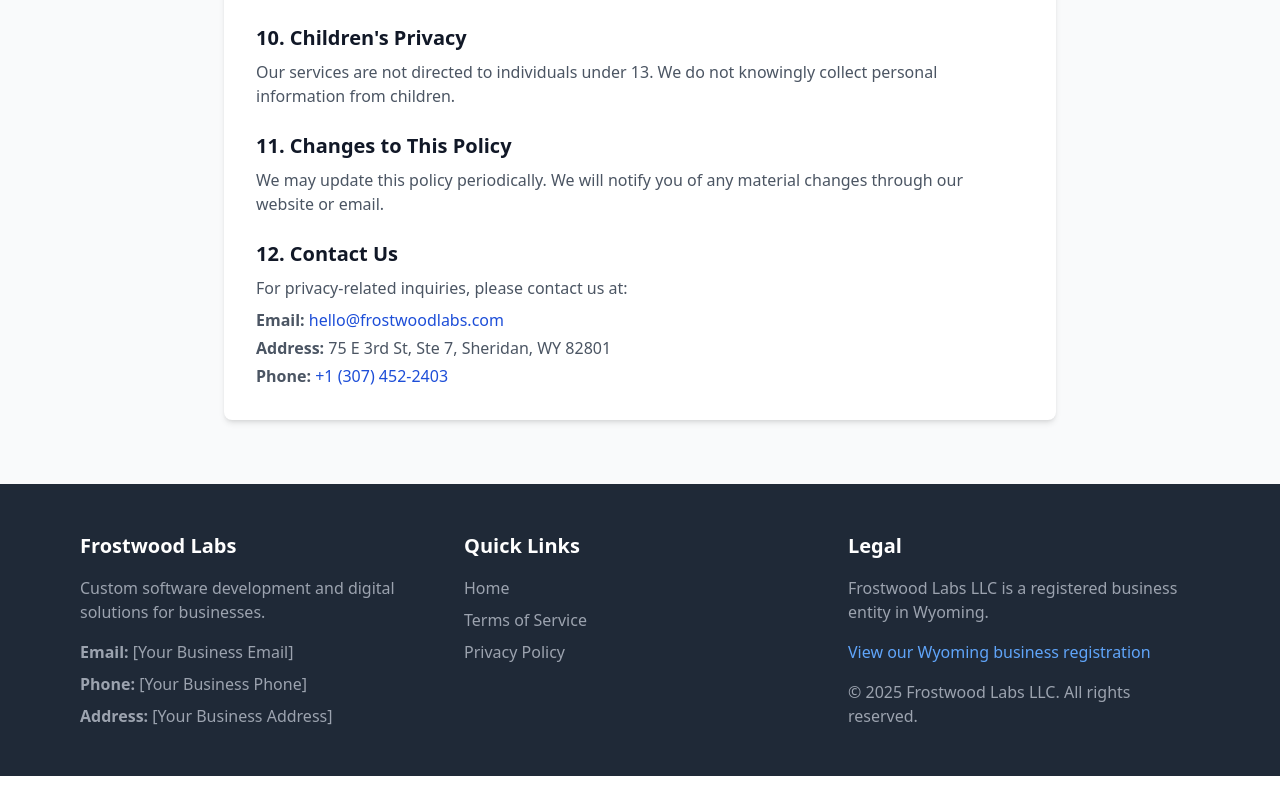
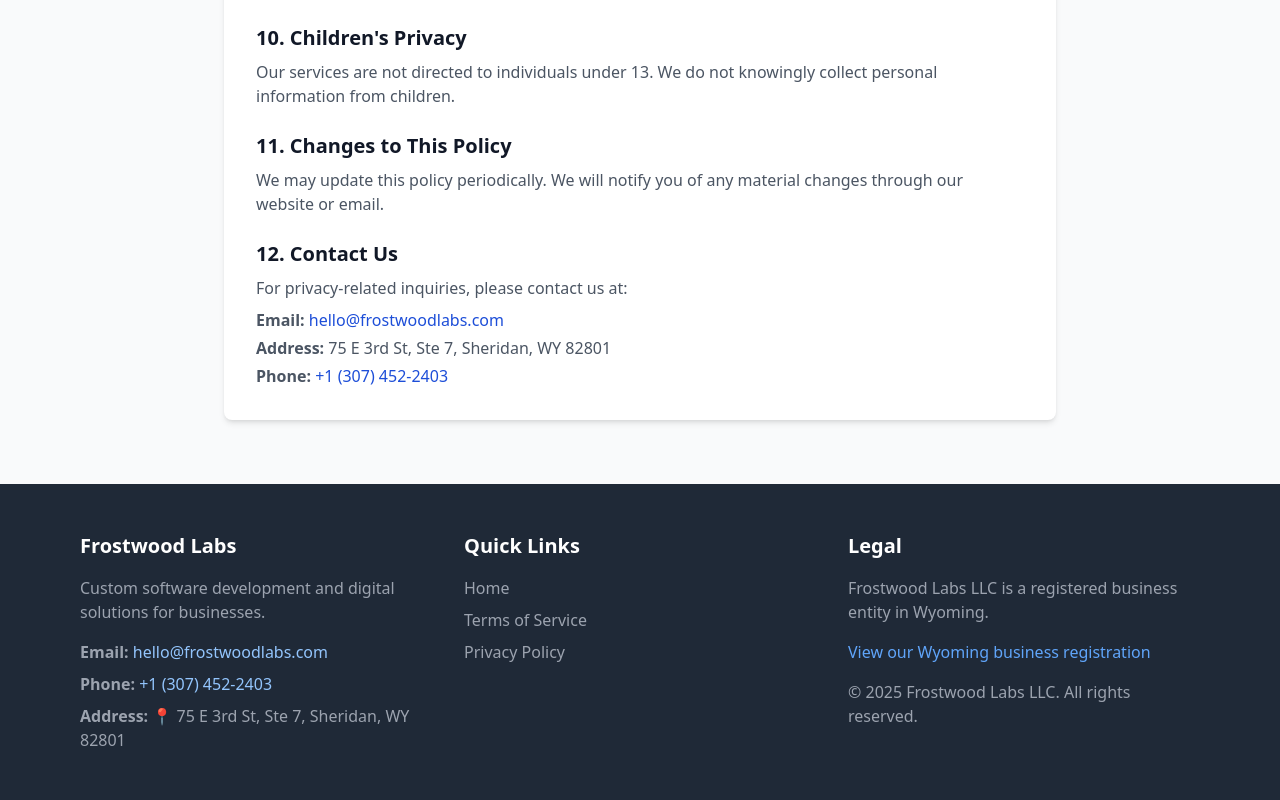
Before and after one commit to wladimir/frostwoodlabs, a React (Vite) app: page /privacy in a window 1280 px wide. Shown: the part 1992-2792 px from the top of the page. Before the commit the page ends 2768 px from the top, so only its background shows below. Built offline with nearby package versions, Linux system fonts and the light colour scheme.

Commit message:
new look

```diff
--- a/src/components/Footer.tsx
+++ b/src/components/Footer.tsx
@@ -14,13 +14,13 @@
             </p>
             <div className="space-y-2">
               <p className="text-gray-400">
-                <strong>Email:</strong> [Your Business Email]
+                <strong>Email:</strong> <a href="mailto:hello@frostwoodlabs.com" className="hover:underline text-blue-300">hello@frostwoodlabs.com</a>
               </p>
               <p className="text-gray-400">
-                <strong>Phone:</strong> [Your Business Phone]
+                <strong>Phone:</strong> <a href="tel:+13074522403" className="hover:underline text-blue-300">+1 (307) 452-2403</a>
               </p>
               <p className="text-gray-400">
-                <strong>Address:</strong> [Your Business Address]
+                <strong>Address:</strong> <span role="img" aria-label="pin">📍</span> 75 E 3rd St, Ste 7, Sheridan, WY 82801
               </p>
             </div>
           </div>
```
